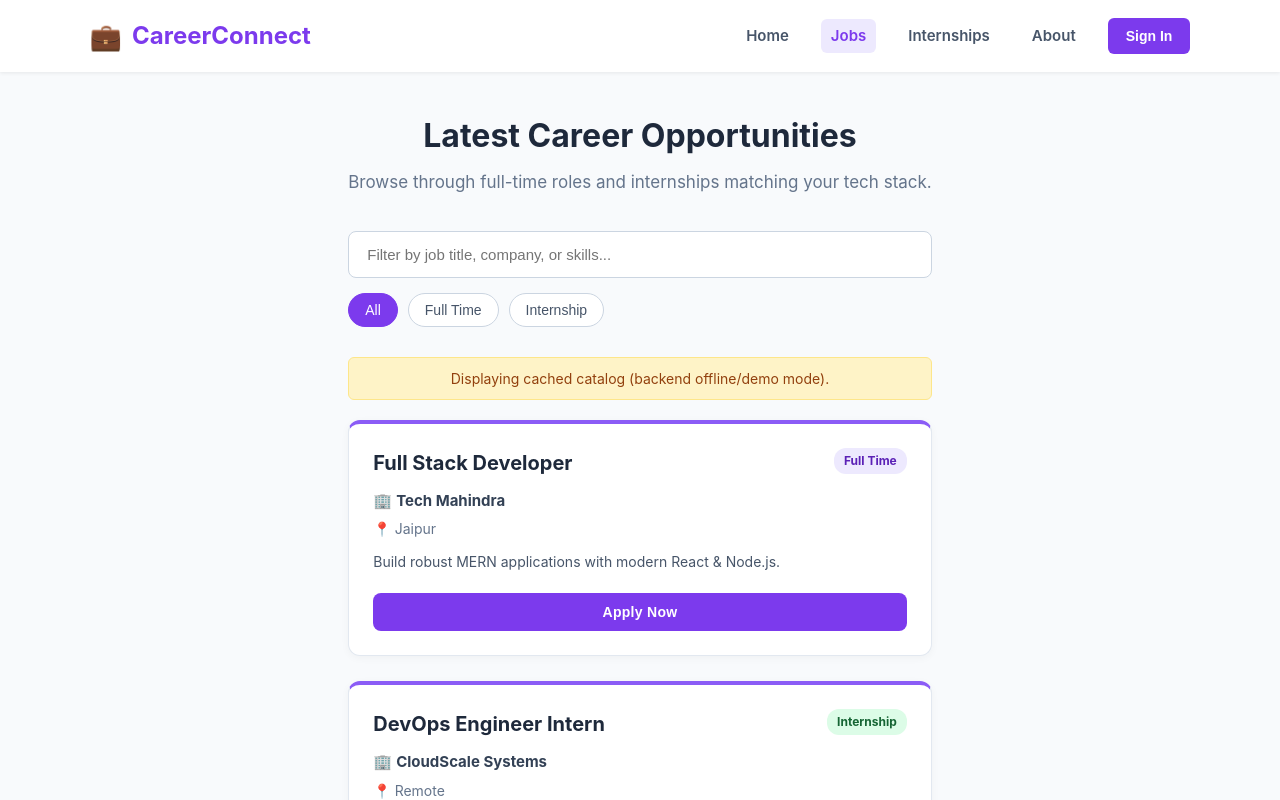
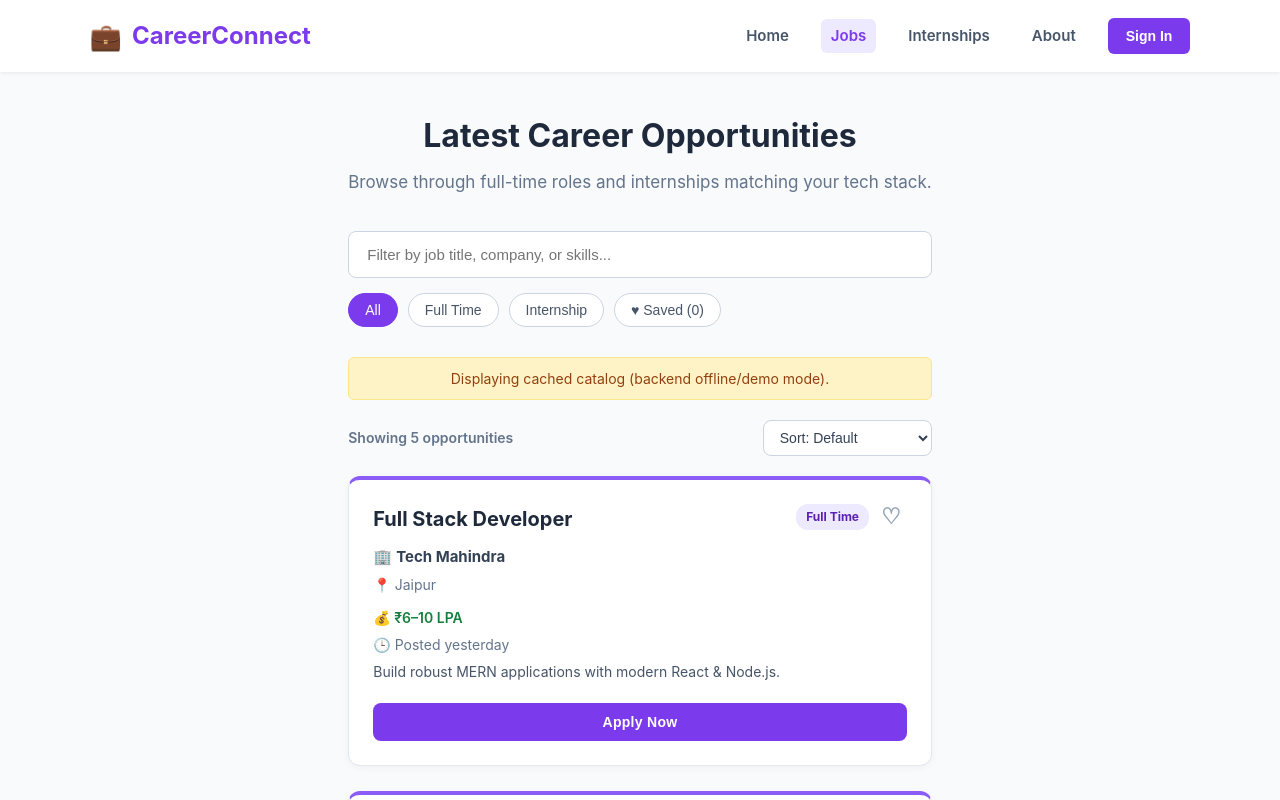
Before and after one commit to nisazinat8-cell/Devops-2026-CS-F-10, a React (Vite) app: page /jobs in a window 1280 px wide. Shown: the top 800 px of the page. Built offline with nearby package versions, Linux system fonts and the light colour scheme; no server answers.

Commit message:
Jobs page: sort, save jobs, salary, debounce search

```diff
--- a/src/App.css
+++ b/src/App.css
@@ -729,3 +729,102 @@ a:focus-visible {
   outline: 3px solid rgba(124, 58, 237, 0.4);
   outline-offset: 2px;
 }
+@keyframes fadeUp {
+  from { opacity: 0; transform: translateY(16px); }
+  to   { opacity: 1; transform: translateY(0); }
+}
+
+.hero h1, .hero p { animation: fadeUp 0.7s ease backwards; }
+.hero p { animation-delay: 0.15s; }
+
+.jobCard, .featureCard, .aboutCard { animation: fadeUp 0.5s ease backwards; }
+.jobCard:nth-child(2) { animation-delay: 0.08s; }
+.jobCard:nth-child(3) { animation-delay: 0.16s; }
+.jobCard:nth-child(4) { animation-delay: 0.24s; }
+/* ---------- Job list additions ---------- */
+.resultsBar {
+  display: flex;
+  justify-content: space-between;
+  align-items: center;
+  gap: 12px;
+  flex-wrap: wrap;
+  margin-bottom: 20px;
+}
+
+.resultsCount {
+  margin: 0;
+  color: #64748b;
+  font-size: 14px;
+  font-weight: 600;
+}
+
+.sortSelect {
+  padding: 8px 12px;
+  font-size: 14px;
+  color: #334155;
+  background: white;
+  border: 1px solid #cbd5e1;
+  border-radius: 8px;
+  cursor: pointer;
+}
+
+.jobCardActions {
+  display: flex;
+  align-items: center;
+  gap: 6px;
+}
+
+.saveButton {
+  padding: 2px 6px;
+  font-size: 22px;
+  line-height: 1;
+  color: #94a3b8;
+  background: transparent;
+  border-radius: 6px;
+}
+
+.saveButton:hover {
+  color: #ef4444;
+  background: transparent;
+  transform: scale(1.15);
+}
+
+.saveButton.saved {
+  color: #ef4444;
+}
+
+.jobSalary,
+.jobPosted {
+  margin: 0 0 6px;
+  font-size: 14px;
+  color: #64748b;
+}
+
+.jobSalary {
+  color: #15803d;
+  font-weight: 600;
+}
+
+.statusMessage {
+  text-align: center;
+  color: #64748b;
+  padding: 40px 0;
+}
+
+.noResults {
+  grid-column: 1 / -1;
+  text-align: center;
+  padding: 50px 20px;
+  background: white;
+  border: 1px dashed #cbd5e1;
+  border-radius: 12px;
+}
+
+.noResults h3 {
+  margin: 0 0 8px;
+}
+
+.noResults p {
+  margin: 0 0 18px;
+  color: #64748b;
+}
--- a/src/pages/JobListings.jsx
+++ b/src/pages/JobListings.jsx
@@ -8,6 +8,8 @@ const defaultFallbackJobs = [
     company: "Tech Mahindra",
     location: "Jaipur",
     type: "Full Time",
+    salary: "₹6–10 LPA",
+    postedDaysAgo: 1,
     description: "Build robust MERN applications with modern React & Node.js.",
   },
   {
@@ -16,6 +18,8 @@ const defaultFallbackJobs = [
     company: "CloudScale Systems",
     location: "Remote",
     type: "Internship",
+    salary: "₹15,000 / month",
+    postedDaysAgo: 0,
     description: "Automate CI/CD pipelines with GitHub Actions, Jenkins, and Docker.",
   },
   {
@@ -24,6 +28,8 @@ const defaultFallbackJobs = [
     company: "Infosys",
     location: "Bangalore",
     type: "Full Time",
+    salary: "₹5–8 LPA",
+    postedDaysAgo: 3,
     description: "Design responsive Single Page Applications using React 19 and modern CSS.",
   },
   {
@@ -32,6 +38,8 @@ const defaultFallbackJobs = [
     company: "DataWorks AI",
     location: "Delhi NCR",
     type: "Internship",
+    salary: "₹12,000 / month",
+    postedDaysAgo: 5,
     description: "Analyze datasets, build ML models, and integrate REST APIs.",
   },
   {
@@ -40,9 +48,21 @@ const defaultFallbackJobs = [
     company: "Zomato",
     location: "Gurugram",
     type: "Full Time",
+    salary: "₹8–14 LPA",
+    postedDaysAgo: 2,
     description: "Architect high-performance microservices, REST APIs, and MongoDB schemas.",
   },
 ];
+
+function formatPosted(days) {
+  if (days === 0) return "Posted today";
+  if (days === 1) return "Posted yesterday";
+  return `Posted ${days} days ago`;
+}
+
+function getJobId(job) {
+  return job._id || job.id || job.title;
+}
 
 function Jobs() {
   const [searchParams, setSearchParams] = useSearchParams();
@@ -51,14 +71,29 @@ function Jobs() {
   const [jobs, setJobs] = useState([]);
   const [search, setSearch] = useState(initialQuery);
   const [selectedType, setSelectedType] = useState("All");
+  const [sortBy, setSortBy] = useState("default");
   const [loading, setLoading] = useState(true);
   const [apiNotice, setApiNotice] = useState("");
+
+  const [savedIds, setSavedIds] = useState(() => {
+    try {
+      return JSON.parse(localStorage.getItem("savedJobs")) || [];
+    } catch {
+      return [];
+    }
+  });
 
   useEffect(() => {
     setSearch(initialQuery);
   }, [initialQuery]);
 
   useEffect(() => {
+    localStorage.setItem("savedJobs", JSON.stringify(savedIds));
+  }, [savedIds]);
+
+  useEffect(() => {
+    let cancelled = false;
+
     async function fetchJobs() {
       setLoading(true);
       try {
@@ -72,9 +107,13 @@ function Jobs() {
         }
 
         const data = await response.json();
+        if (cancelled) return;
         setJobs(data.jobs || []);
         setApiNotice("");
       } catch (fetchError) {
+        if (cancelled) return;
+        console.warn("Backend unavailable, using fallback jobs:", fetchError);
+
         // Fallback for offline demo mode
         let filtered = defaultFallbackJobs;
         if (search) {
@@ -90,17 +129,39 @@ function Jobs() {
         setJobs(filtered);
         setApiNotice("Displaying cached catalog (backend offline/demo mode).");
       } finally {
-        setLoading(false);
+        if (!cancelled) setLoading(false);
       }
     }
 
-    fetchJobs();
+    // Wait 300ms after the user stops typing before calling the server
+    const timer = setTimeout(fetchJobs, 300);
+
+    return () => {
+      cancelled = true;
+      clearTimeout(timer);
+    };
   }, [search]);
 
   const filteredJobs = jobs.filter((job) => {
     if (selectedType === "All") return true;
+    if (selectedType === "Saved") return savedIds.includes(getJobId(job));
     return (job.type || "").toLowerCase().includes(selectedType.toLowerCase());
   });
+
+  const sortedJobs = [...filteredJobs].sort((a, b) => {
+    if (sortBy === "title") return a.title.localeCompare(b.title);
+    if (sortBy === "company") return a.company.localeCompare(b.company);
+    if (sortBy === "newest") {
+      return (a.postedDaysAgo ?? 999) - (b.postedDaysAgo ?? 999);
+    }
+    return 0;
+  });
+
+  function toggleSave(id) {
+    setSavedIds((prev) =>
+      prev.includes(id) ? prev.filter((x) => x !== id) : [...prev, id]
+    );
+  }
 
   function applyJob(jobTitle, company) {
     const loggedInUser = localStorage.getItem("loggedInUser");
@@ -138,14 +199,14 @@ function Jobs() {
         />
 
         <div className="filterChips">
-          {["All", "Full Time", "Internship"].map((type) => (
+          {["All", "Full Time", "Internship", "Saved"].map((type) => (
             <button
               key={type}
               type="button"
               className={`filterChip ${selectedType === type ? "active" : ""}`}
               onClick={() => setSelectedType(type)}
             >
-              {type}
+              {type === "Saved" ? `♥ Saved (${savedIds.length})` : type}
             </button>
           ))}
         </div>
@@ -156,23 +217,64 @@ function Jobs() {
       {loading && <p className="statusMessage">Loading opportunities...</p>}
 
       {!loading && (
+        <>
+          <div className="resultsBar">
+            <p className="resultsCount">
+              Showing {sortedJobs.length}{" "}
+              {sortedJobs.length === 1 ? "opportunity" : "opportunities"}
+            </p>
+
+            <select
+              className="sortSelect"
+              value={sortBy}
+              onChange={(e) => setSortBy(e.target.value)}
+              aria-label="Sort jobs"
+            >
+              <option value="default">Sort: Default</option>
+              <option value="newest">Sort: Newest first</option>
+              <option value="title">Sort: Title A–Z</option>
+              <option value="company">Sort: Company A–Z</option>
+            </select>
+          </div>
+
           <div className="jobContainer">
-          {filteredJobs.length > 0 ? (
-            filteredJobs.map((job) => (
-              <div className="jobCard" key={job._id || job.id || job.title}>
+            {sortedJobs.length > 0 ? (
+              sortedJobs.map((job) => {
+                const id = getJobId(job);
+                const isSaved = savedIds.includes(id);
+
+                return (
+                  <div className="jobCard" key={id}>
                     <div className="jobCardHeader">
                       <h3>{job.title}</h3>
-                  <span className={`jobTypeBadge ${job.type === "Internship" ? "badgeInternship" : "badgeFullTime"}`}>
+                      <div className="jobCardActions">
+                        <span
+                          className={`jobTypeBadge ${
+                            job.type === "Internship" ? "badgeInternship" : "badgeFullTime"
+                          }`}
+                        >
                           {job.type || "Full Time"}
                         </span>
+                        <button
+                          type="button"
+                          className={`saveButton ${isSaved ? "saved" : ""}`}
+                          onClick={() => toggleSave(id)}
+                          aria-label={isSaved ? "Remove from saved jobs" : "Save this job"}
+                          title={isSaved ? "Remove from saved" : "Save job"}
+                        >
+                          {isSaved ? "♥" : "♡"}
+                        </button>
+                      </div>
                     </div>
 
                     <p className="jobCompany">
                       🏢 <strong>{job.company}</strong>
                     </p>
-                <p className="jobLocation">
-                  📍 {job.location}
-                </p>
+                    <p className="jobLocation">📍 {job.location}</p>
+                    {job.salary && <p className="jobSalary">💰 {job.salary}</p>}
+                    {job.postedDaysAgo !== undefined && (
+                      <p className="jobPosted">🕒 {formatPosted(job.postedDaysAgo)}</p>
+                    )}
                     <p className="jobDescription">{job.description}</p>
 
                     <button
@@ -183,7 +285,8 @@ function Jobs() {
                       Apply Now
                     </button>
                   </div>
-            ))
+                );
+              })
             ) : (
               <div className="noResults">
                 <h3>No matching opportunities found</h3>
@@ -193,6 +296,7 @@ function Jobs() {
                   onClick={() => {
                     setSearch("");
                     setSelectedType("All");
+                    setSortBy("default");
                     setSearchParams({});
                   }}
                 >
@@ -201,6 +305,7 @@ function Jobs() {
               </div>
             )}
           </div>
+        </>
       )}
     </main>
   );
```
Lines whose indentation alone changed are shown as unchanged.
